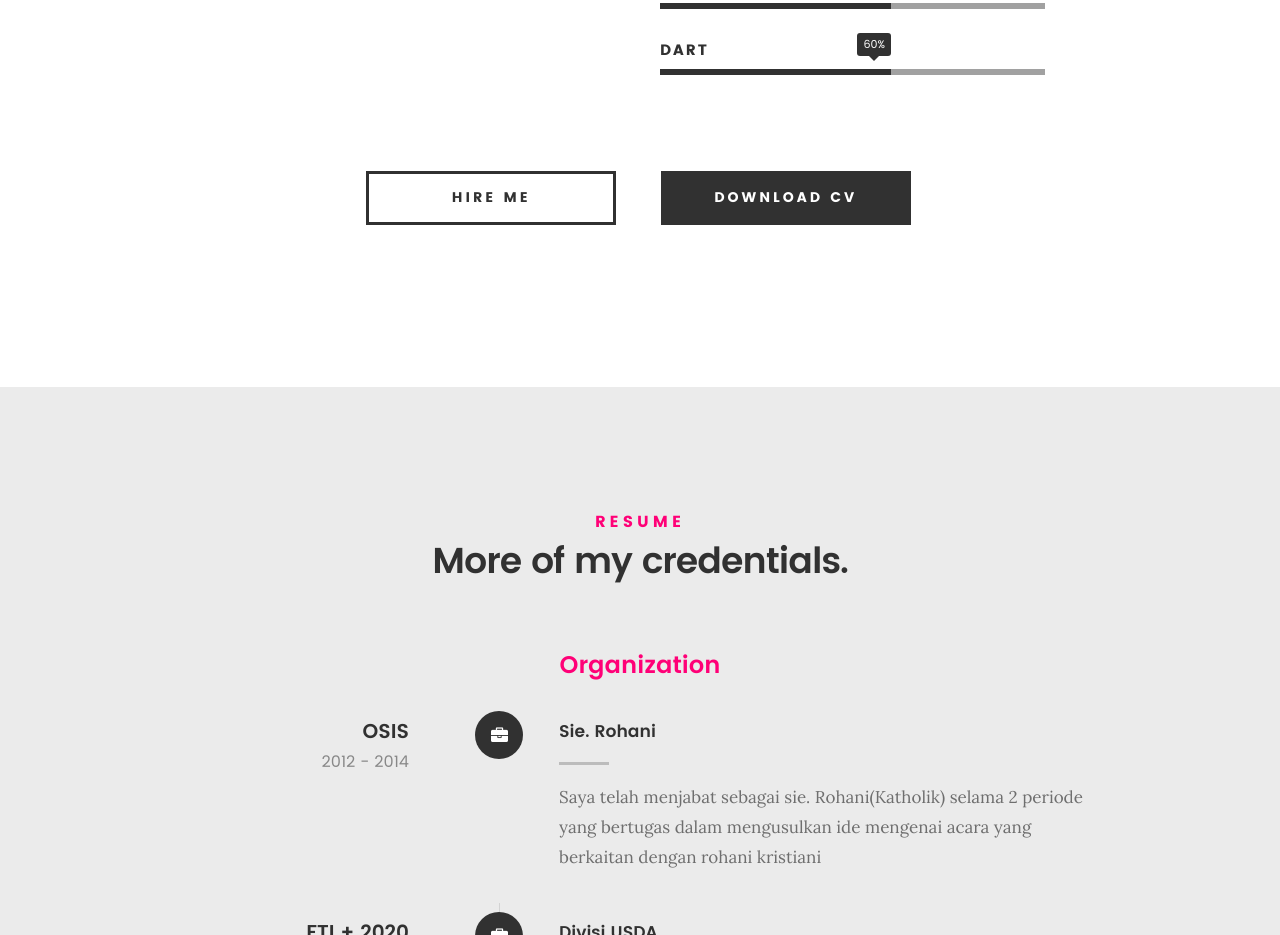
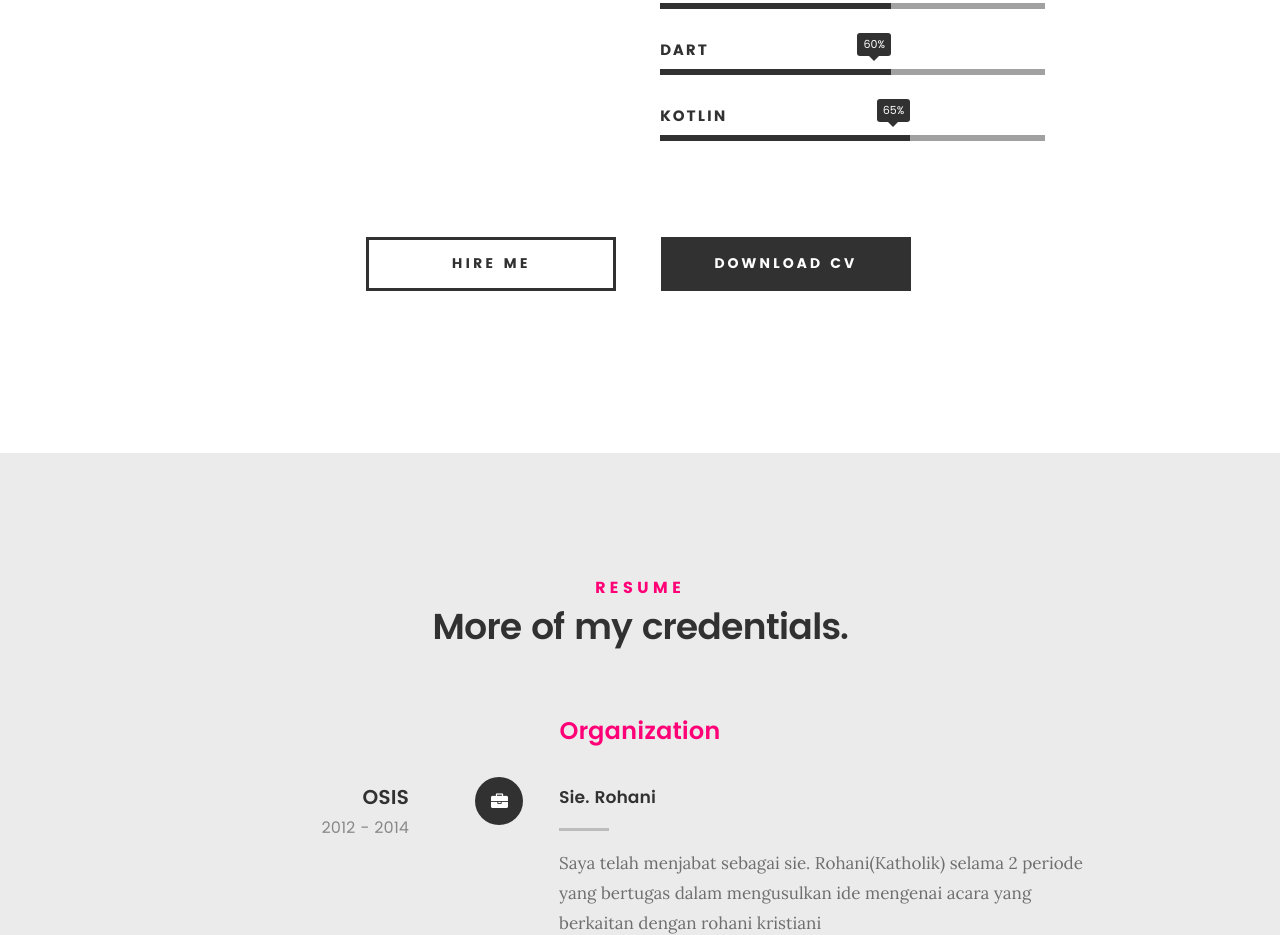
Before and after one commit to EvodiusPbRw/Portofolio-index.html, a plain HTML site: page index.html in a window 1280 px wide. Shown: the part 1556-2491 px from the top of the page. Drawn offline with Linux system fonts and the light colour scheme; files whose address does not match are found by name.

Commit message:
Update index.html

```diff
--- a/index.html
+++ b/index.html
@@ -174,6 +174,10 @@
 					<li>
 						<div class="progress percent60"><span>60%</span></div>
 						<strong>Dart</strong>
+					</li>
+					<li>
+						<div class="progress percent65"><span>65%</span></div>
+						<strong>Kotlin</strong>
 					</li>
 
 				</ul> <!-- /skill-bars -->
```
